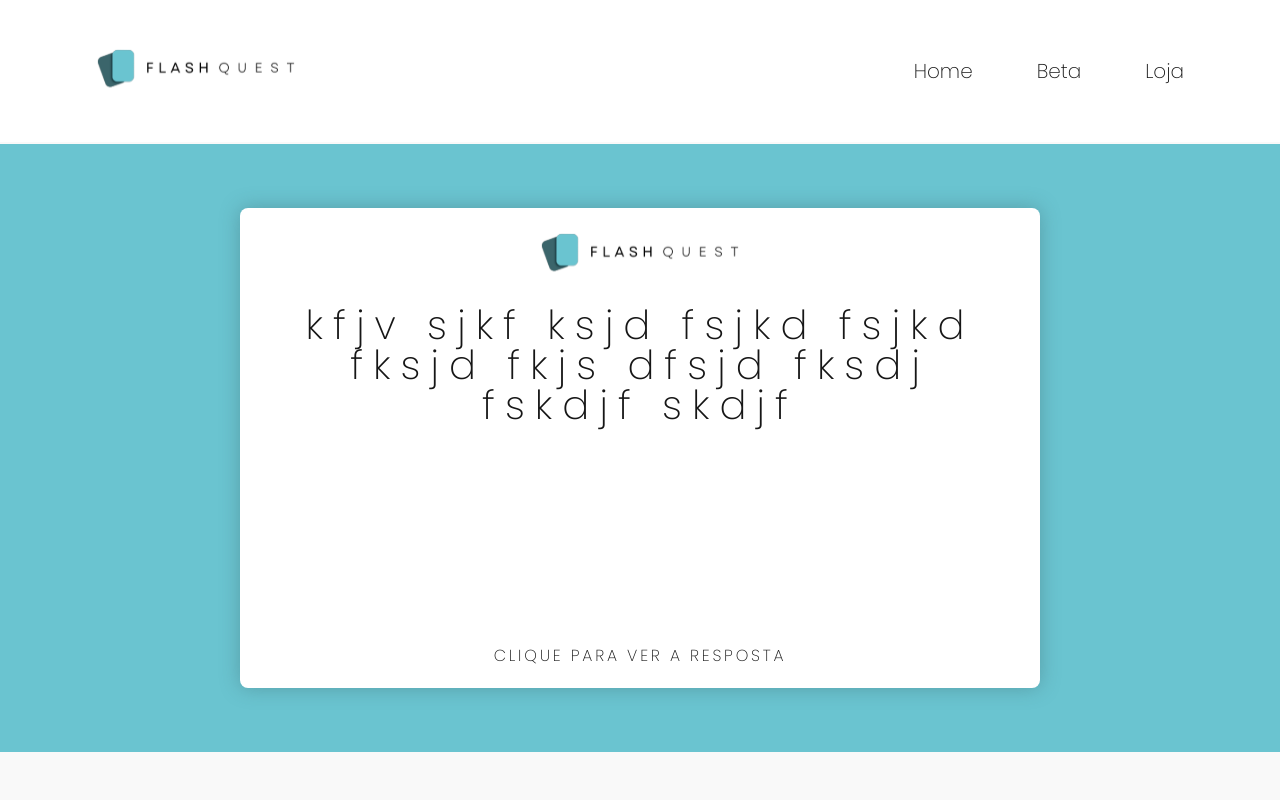
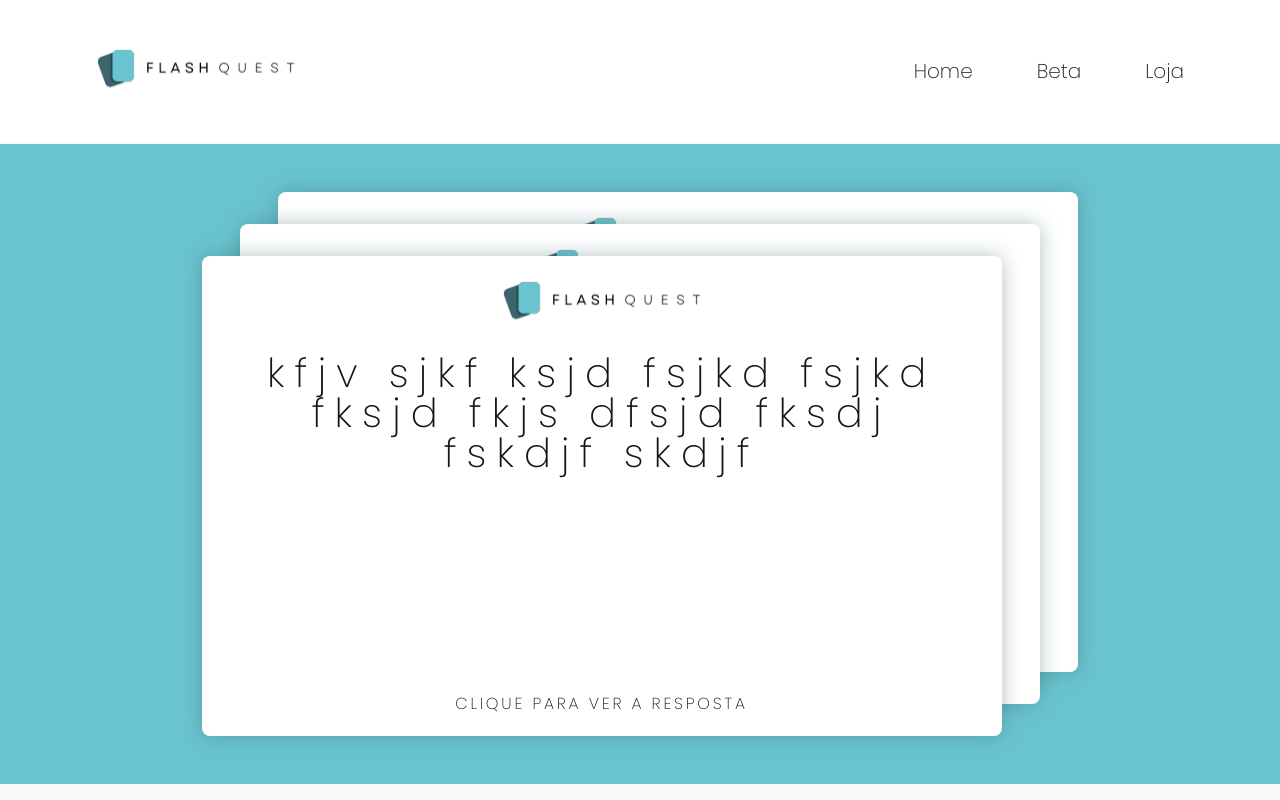
Before and after one commit to Curvu/FlashQuest, a React (Vite) app in the folder frontend/: page /beta in a window 1280 px wide. Shown: the top 800 px of the page. Built offline with nearby package versions, Linux system fonts and the light colour scheme.

Commit message:
fix card :sob:

```diff
--- a/frontend/src/components/FlashCard/index.jsx
+++ b/frontend/src/components/FlashCard/index.jsx
@@ -4,14 +4,17 @@ import logo from 'assets/logo.svg';
 
 import styles from './flashCard.module.scss';
 
-export function FlashCard({ data: { title, response } }) {
+export function FlashCard({ index, setCard, data: { title, response } }) {
   const [show, setShow] = useState(false);
 
   return (
     <button
       className={styles.card}
       type="button"
-      onClick={() => setShow(!show)}
+      onClick={() => {
+        setCard(index);
+        setShow(!show);
+      }}
     >
       <div className={styles.cardMain}>
         {!show ? (
--- a/frontend/src/pages/Beta/beta.module.scss
+++ b/frontend/src/pages/Beta/beta.module.scss
@@ -6,10 +6,30 @@
   padding-top: 9rem;
 
   .cards {
-    @include flex($justify: center);
+    @include size(100%, 40rem);
     background-color: $aqua;
     padding: 4rem;
-    width: 100%;
+    position: relative;
+
+    >button {
+      position: absolute;
+      transform: translate(-50%, -50%);
+      top: 45%;
+      left: 53%;
+      z-index: 0;
+
+      &:nth-child(2) {
+        top: 50%;
+        left: 50%;
+        z-index: 1;
+      }
+
+      &:nth-child(3) {
+        top: 55%;
+        left: 47%;
+        z-index: 2;
+      }
+    }
   }
 
   .joinUs {
--- a/frontend/src/pages/Beta/index.jsx
+++ b/frontend/src/pages/Beta/index.jsx
@@ -1,12 +1,12 @@
-import React from 'react';
+import React, { useState } from 'react';
 import { FormProvider, useForm } from 'react-hook-form';
 import * as Yup from 'yup';
 import { yupResolver } from '@hookform/resolvers/yup';
 
 import { Input } from 'components/Input';
 import { Button } from 'components/Button';
+import { FlashCard } from 'components/FlashCard';
 
-import { FlashCard } from 'components/FlashCard';
 import styles from './beta.module.scss';
 
 const validation = Yup.object({
@@ -39,9 +39,57 @@ const flashCards = [
       },
     ],
   },
+  {
+    title: 'kfjv sjkf ksjd fsjkd fsjkd fksjd fkjs dfsjd fksdj fskdjf skdjf',
+    response: [
+      {
+        id: 1,
+        title: 'Funções:',
+        description:
+          'kfjv sjkf ksjd fsjkd fsjkd fksjd fkjs dfsjd fksdj fskdjf skdjf',
+      },
+      {
+        id: 2,
+        title: 'Categoria2:',
+        description:
+          'fhsudfbsdiuf sdiuf suf siudf isud fsdf skdjf sdkjf skdjf skjdf ksdjf s',
+      },
+      {
+        id: 3,
+        title: 'Categoria3:',
+        description:
+          'dfj sf sdjf sdkjf sdkjf sdjf skjdf sjkdf ksjdf jksd fkjsd fkjsd fjksd fjks j sdjf skjf ksjd fkjsd fkjsd fjksd fkjsd fkjsd fkjsd f',
+      },
+    ],
+  },
+  {
+    title: 'kfjv sjkf ksjd fsjkd fsjkd fksjd fkjs dfsjd fksdj fskdjf skdjf',
+    response: [
+      {
+        id: 1,
+        title: 'Funções:',
+        description:
+          'kfjv sjkf ksjd fsjkd fsjkd fksjd fkjs dfsjd fksdj fskdjf skdjf',
+      },
+      {
+        id: 2,
+        title: 'Categoria2:',
+        description:
+          'fhsudfbsdiuf sdiuf suf siudf isud fsdf skdjf sdkjf skdjf skjdf ksdjf s',
+      },
+      {
+        id: 3,
+        title: 'Categoria3:',
+        description:
+          'dfj sf sdjf sdkjf sdkjf sdjf skjdf sjkdf ksjdf jksd fkjsd fkjsd fjksd fjks j sdjf skjf ksjd fkjsd fkjsd fjksd fkjsd fkjsd fkjsd f',
+      },
+    ],
+  },
 ];
 
 export function Beta() {
+  const [card, setCard] = useState(10);
+
   const methods = useForm({
     resolver: yupResolver(validation),
   });
@@ -51,9 +99,17 @@ export function Beta() {
   return (
     <main className={styles.main}>
       <section className={styles.cards}>
-        {flashCards.map((item) => (
-          <FlashCard key={item.title} data={item} />
-        ))}
+        {flashCards.map(
+          (item, index) =>
+            index <= card && (
+              <FlashCard
+                key={`${item.title}-${index}`}
+                data={item}
+                index={index}
+                setCard={setCard}
+              />
+            ),
+        )}
       </section>
       <section className={styles.joinUs}>
         <div className={styles.text}>
```
